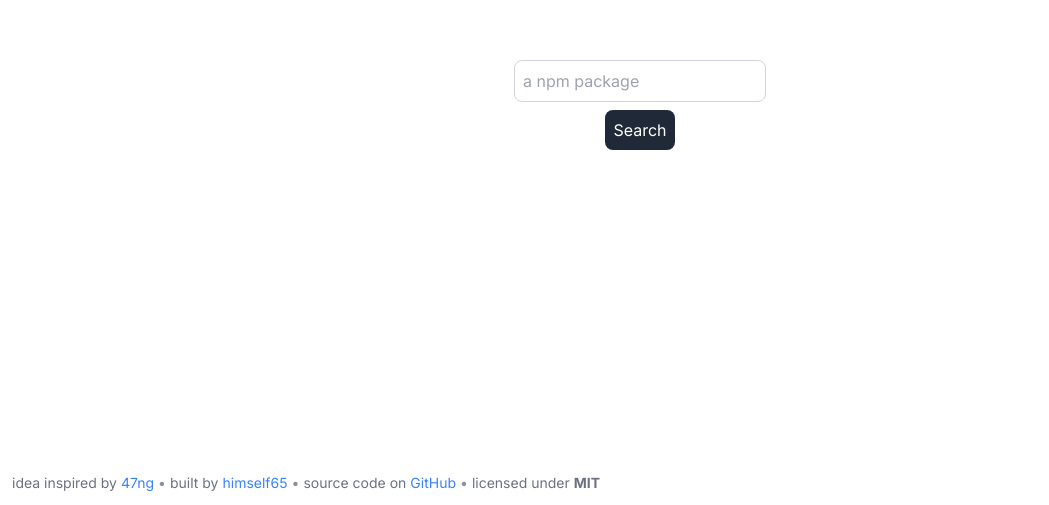
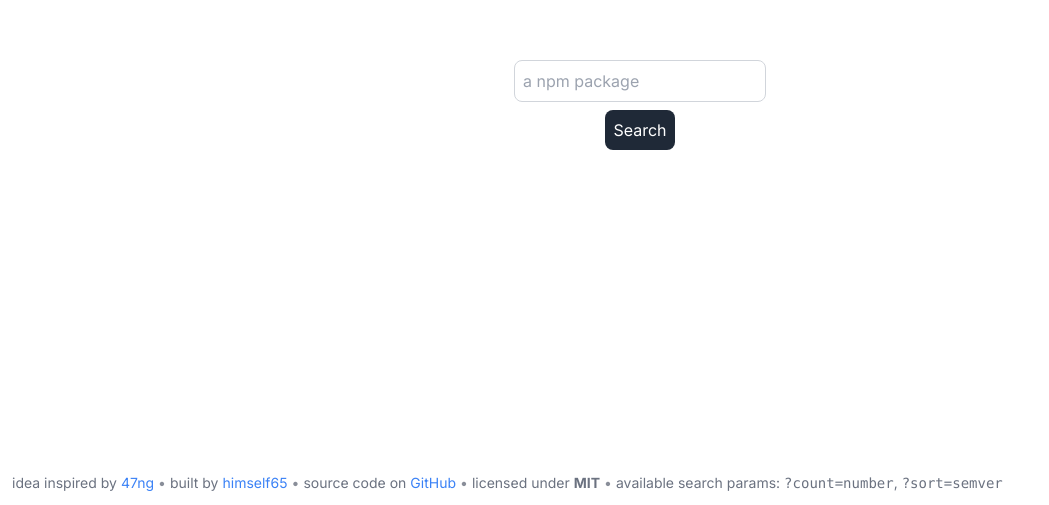
Before and after one commit to himself65/npm-download-stat, a Next.js app: page / in a window 1280 px wide. Shown: the part 295-800 px from the top of the page, without its empty margins (0-1049 px from the left). Built offline with nearby package versions, Linux system fonts and the light colour scheme.

Commit message:
feat(help): put the "count" and "sort" search params in footer

```diff
--- a/src/components/footer.tsx
+++ b/src/components/footer.tsx
@@ -35,6 +35,11 @@ export const Footer = memo(function Footer() {
       <span className="text-gray-500/80">•</span>
       <span>licensed under</span>
       <span className="font-bold">MIT</span>
+      <span className="text-gray-500/80">•</span>
+      <span>
+        available search params: <code>?count=number</code>,{" "}
+        <code>?sort=semver</code>
+      </span>
     </footer>
   );
 });
```
